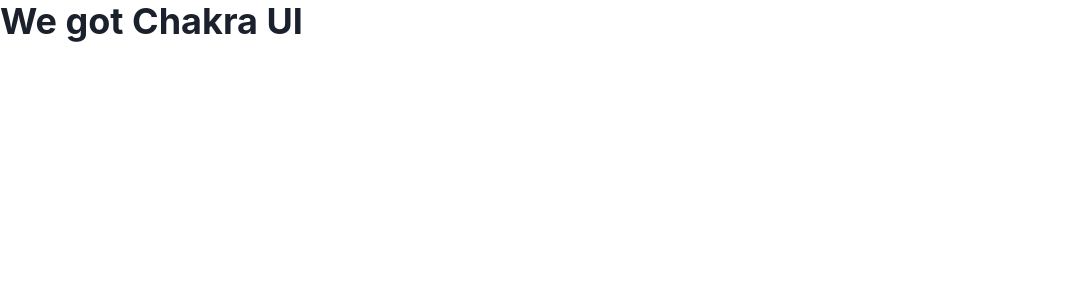
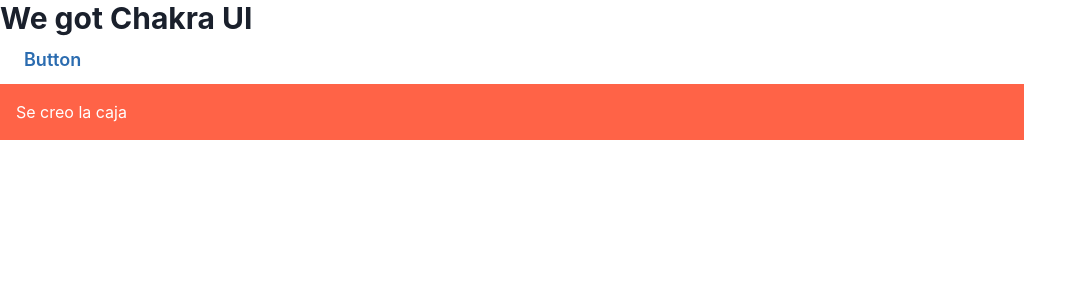
Before and after one commit to JCZM0109/eCommerceP, a Next.js app: page / in a window 1280 px wide. Shown: the top 300 px of the page, without its empty margins (0-1087 px from the left). Built offline with nearby package versions, Linux system fonts and the light colour scheme.

Commit message:
Ultimo cambio

```diff
--- a/src/pages/index.tsx
+++ b/src/pages/index.tsx
@@ -1,5 +1,5 @@
 import Head from 'next/head'
-import { Heading } from '@chakra-ui/react'
+import { Button, ButtonGroup, Box, Heading } from '@chakra-ui/react'
 import { useState } from 'react'
 
 //Componente de react, la pagina es todo un componente.
@@ -16,7 +16,13 @@
         <link rel="icon" href="/favicon.ico" />
       </Head>
       <main>
-          <Heading>We got Chakra UI</Heading>
+          <Heading as="h3" size="lg">We got Chakra UI</Heading>
+          <Button size="lg" variant='ghost' onClick={() => {
+            alert('Do not click it')
+          }} colorScheme='blue'>Button</Button>
+          <Box bg='tomato' w='80%' p={4} color='white'>
+            Se creo la caja
+          </Box>
       </main>
     </>
   )
```
